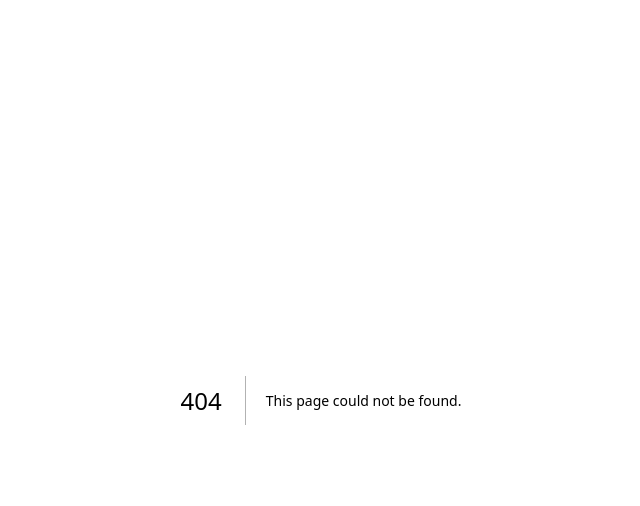
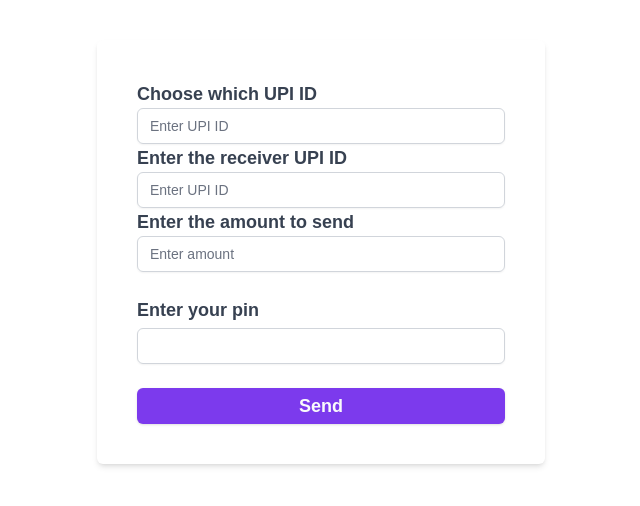
Before and after one commit to mounishvatti/mintpay, a Next.js app: page /banking/transactions/send in a window 1280 px wide. Before the commit this address had no page. Shown: the top 506 px of the page, without its empty margins (319-959 px from the left). Built offline with nearby package versions, Linux system fonts and the light colour scheme.

Commit message:
transaction init

```diff
--- /dev/null
+++ b/app/(user)/banking/transactions/send/page.tsx
@@ -0,0 +1,182 @@
+"use client";
+
+import axios from "axios";
+import { useRouter } from "next/navigation";
+import { Input } from "@/components/ui/input";
+import { Label } from "@/components/ui/label";
+import { useState } from "react";
+import { toast } from "react-toastify";
+import store from "@/app/store/store";
+import { Button } from "@/components/ui/button";
+import prisma from "@/prisma/PrismaClient";
+import bcrypt from "bcrypt";
+
+export default function CreateBankAccountPage() {
+    const router = useRouter();
+    const [formData, setFormData] = useState({
+        from: "",
+        to: "",
+        amount: "",
+        pin: "",
+    });
+
+
+    const userId = store.getState().user.userId;
+
+    const fetchAndVerifyBankDetails = async (userId: string, upiId: string, pin: string) => {
+        try {
+            // Fetch the user along with their bank details
+            const user = await prisma.user.findUnique({
+                where: {
+                    id: userId,
+                },
+                include: {
+                    bankdetails: true,
+                },
+            });
+
+            if (!user || user.bankdetails.length === 0) {
+                throw new Error("User or bank details not found");
+            }
+
+            // Find the bank details matching the provided UPI ID
+            const bankDetail = user.bankdetails.find((detail) => detail.upiid === upiId);
+
+            if (!bankDetail) {
+                throw new Error("UPI ID not found");
+            }
+
+            // Verify the entered PIN
+            const isPinValid = await bcrypt.compare(pin, bankDetail.pin);
+
+            if (!isPinValid) {
+                throw new Error("Incorrect PIN");
+            }
+
+            // Return the verified bank details
+            return bankDetail;
+
+        } catch (error) {
+            console.error(error);
+            throw error;
+        }
+    };
+
+    const handleInputChange = (
+        e: React.ChangeEvent<HTMLInputElement | HTMLSelectElement>,
+    ) => {
+        const { id, value } = e.target;
+        setFormData((prev) => ({ ...prev, [id]: value }));
+    };
+
+    const sendMoney = async (e: React.FormEvent<HTMLFormElement>) => {
+        e.preventDefault();
+        if (
+            formData.from && formData.to && formData.amount
+        ) {
+            const data = {
+                from: formData.from,
+                to: formData.to,
+                amount: formData.amount,
+            };
+
+            const bankDetail = await fetchAndVerifyBankDetails(
+                userId,
+                data.to,
+                formData.pin,
+            );
+
+            if (!bankDetail) {
+                toast.error("Invalid UPI ID or PIN");
+            }
+
+            try {
+                const response = await axios.post(
+                    "/api/banking/payments/send-money",
+                    data,
+                );
+                if (response.status === 201) {
+                    toast.success("Money sent successfully");
+                }
+
+                router.push("/banking/user-dashboard");
+            } catch (error) {
+                toast.error("Transaction failed, please try again");
+            }
+        }
+    };
+
+    return (
+        <>
+            <div className="max-w-md mx-auto p-10 bg-white shadow-md rounded-md mt-10">
+                <form
+                    onSubmit={sendMoney}
+                    className="flex flex-col gap-6"
+                >
+                    <div>
+                    <Label
+                            htmlFor="sender_upi_id"
+                            className="block text-lg font-bold text-gray-700"
+                        >
+                            Choose which UPI ID
+                        </Label>
+                        <Input
+                            type="text"
+                            id="sender_upi_id"
+                            placeholder="Enter UPI ID"
+                            className="block w-full rounded-md border-gray-300 shadow-sm focus:border-indigo-500 focus:ring-indigo-500 sm:text-sm"
+                            value={formData.from}
+                            onChange={handleInputChange}
+                        ></Input>
+                        <Label
+                            htmlFor="sender_upi_id"
+                            className="block text-lg font-bold text-gray-700"
+                        >
+                            Enter the receiver UPI ID
+                        </Label>
+                        <Input
+                            type="text"
+                            id="receiver_upi_id"
+                            placeholder="Enter UPI ID"
+                            className="block w-full rounded-md border-gray-300 shadow-sm focus:border-indigo-500 focus:ring-indigo-500 sm:text-sm"
+                            value={formData.to}
+                            onChange={handleInputChange}
+                        ></Input>
+                        <Label
+                            htmlFor="amount"
+                            className="block text-lg font-bold text-gray-700"
+                        >
+                            Enter the amount to send
+                        </Label>
+                        <Input
+                            type="number"
+                            id="amount"
+                            placeholder="Enter amount"
+                            className="block w-full rounded-md border-gray-300 shadow-sm focus:border-indigo-500 focus:ring-indigo-500 sm:text-sm"
+                            value={formData.amount}
+                            onChange={handleInputChange}
+                        ></Input>
+                    </div>
+
+                    <div>
+                        <Label
+                            htmlFor="pin"
+                            className="block text-lg font-bold text-gray-700"
+                        >
+                            Enter your pin
+                        </Label>
+                        <Input
+                            id="pin"
+                            type="number"
+                            className="mt-1 block w-full border border-gray-300 rounded-md shadow-sm focus:border-indigo-500 focus:ring-indigo-500 sm:text-sm"
+                            value={formData.pin}
+                            onChange={handleInputChange}
+                            required
+                        />
+                    </div>
+                    <Button variant="default" className="text-lg font-bold">Send</Button>
+                </form>
+            </div>
+        </>
+    );
+}
```
